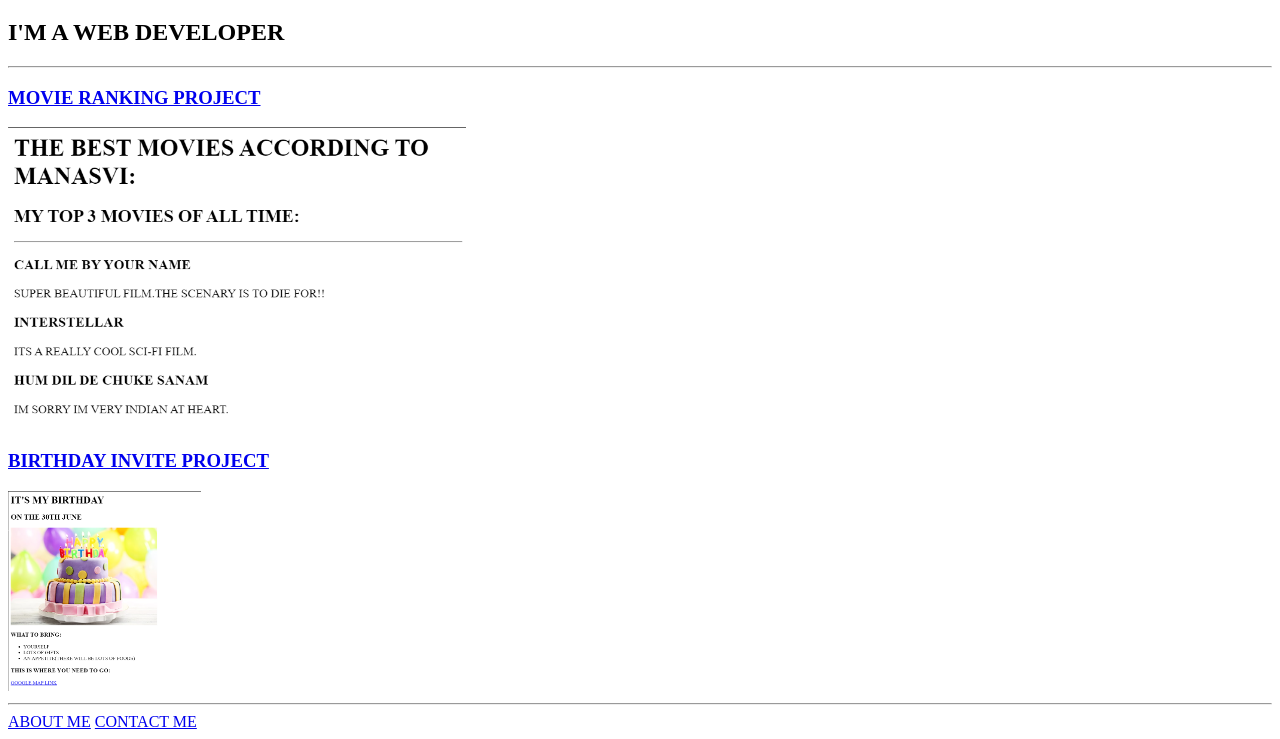
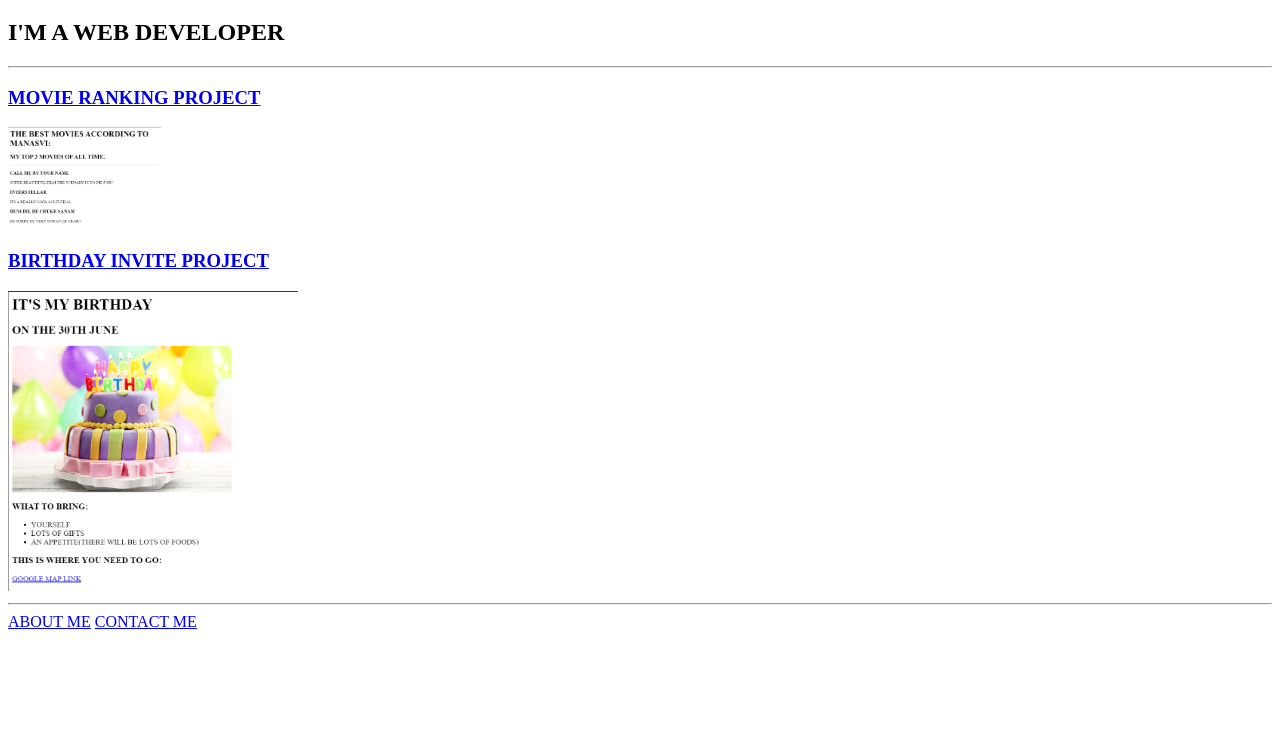
Before and after one commit to manasviacharya/html-portfolio, a plain HTML site: page index.html in a window 1280 px wide. Shown: the part 61-800 px from the top of the page. Drawn offline with Linux system fonts and the light colour scheme.

Commit message:
Update index.html

```diff
--- a/index.html
+++ b/index.html
@@ -9,9 +9,9 @@
     <h2>I'M A WEB DEVELOPER</h2>
     <hr />
     <h3><a href="./public/movie-ranking.html">MOVIE RANKING PROJECT</a></h3>
-    <img src="./assets/images/MOVIE PROJECT.png" alt="movie ranking image" height="300"/>
+    <img src="./assets/images/MOVIE PROJECT.png" alt="movie ranking image" height="100"/>
     <h3><a href="./public/birthday-invite.html">BIRTHDAY INVITE PROJECT</a></h3>
-    <img src="./assets/images/BIRTHDAY INVITE PROJECT.png" alt="birthday invite image" height="200"/>
+    <img src="./assets/images/BIRTHDAY INVITE PROJECT.png" alt="birthday invite image" height="300"/>
     <hr />
     <a href="./public/about.html">ABOUT ME</a>
     <a href="./public/contact.html">CONTACT ME</a>
```
